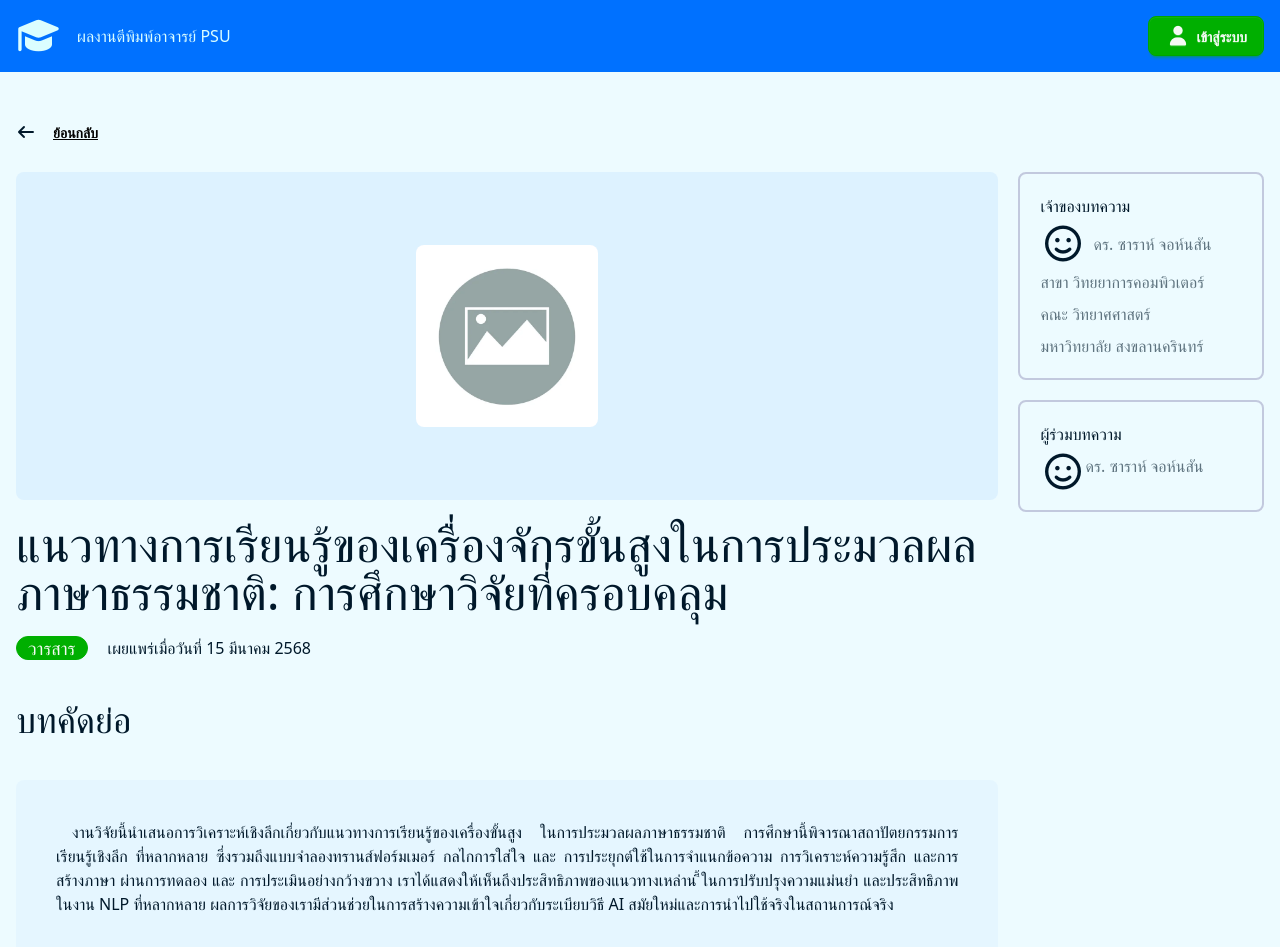
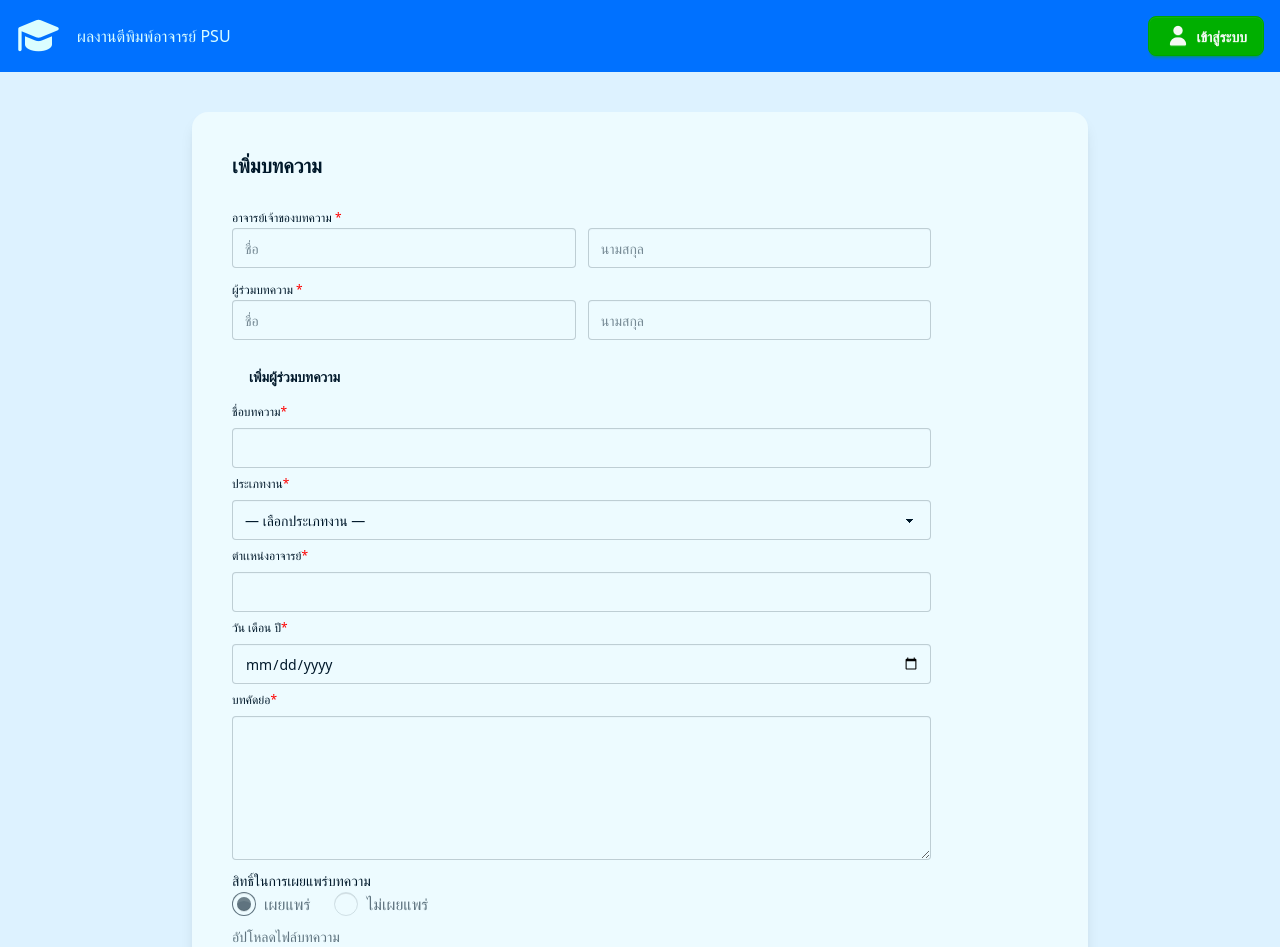
Before and after one commit to Tanagon492547/teacher_pubmanager_system, a Next.js app: page /addArticle in a window 1280 px wide. Shown: the top 947 px of the page. Built offline with nearby package versions, Linux system fonts and the light colour scheme.

Commit message:
หน้าเพิ่มบทความ addArticle

```diff
--- /dev/null
+++ b/app/addArticle/page.tsx
@@ -0,0 +1,163 @@
+"use client";
+import { usePathname } from 'next/navigation'
+import PaginationFeature from "@/components/PaginationFeature"
+
+const ArticlemanagementPage = () => {
+    const pathName = usePathname();
+    return (
+    <div className="min-h-screen w-full flex items-center justify-center bg-base-200 px-4 py-10">
+      <div className="w-full max-w-4xl bg-base-100 rounded-2xl shadow-lg p-8 md:p-10">
+
+        <div className="w-full flex justify-left mb-6">
+          <p className="text-xl font-bold">เพิ่มบทความ</p>
+        </div>
+
+
+        <div className="w-6/7 flex flex-col justify-center items-center">
+
+          <form action="" className="w-full flex flex-col gap-2">
+            {/* อาจารย์เจ้าของบทความ */}
+            <div>
+            <label className="text-xs font-medium">
+                อาจารย์เจ้าของบทความ <span className="text-error">*</span>
+            </label>
+            <div className="grid grid-cols-1 md:grid-cols-2 gap-3">
+              <input
+                className="input input-bordered w-full"
+                placeholder="ชื่อ"
+              />
+              <input
+                className="input input-bordered w-full"
+                placeholder="นามสกุล"
+              />
+            </div>
+          </div>
+
+            {/* ผู้ร่วมบทความ */}
+            <div>
+            <label className="text-xs font-medium">
+                ผู้ร่วมบทความ <span className="text-error">*</span>
+            </label>
+            <div className="grid grid-cols-1 md:grid-cols-2 gap-3">
+              <input
+                className="input input-bordered w-full"
+                placeholder="ชื่อ"
+              />
+              <input
+                className="input input-bordered w-full"
+                placeholder="นามสกุล"
+              />
+            </div>
+          </div>
+
+            {/* ปุ่มเพิ่มผู้ร่วมบทความ */}
+          <div >
+            <button type="button" className="btn btn-ghost mt-2 gap-2"
+            >เพิ่มผู้ร่วมบทความ
+            </button>
+         </div>
+
+            {/* ชื่อบทความ */}
+            <label  className="text-xs font-medium">
+                ชื่อบทความ<span className="text-error">*</span>
+            </label>
+            <div className="w-full relative">
+              <input type="text"
+                className="input input-bordered w-full"
+              />
+            </div>
+
+            {/* ประเภทงาน */}
+            <label  className="text-xs font-medium">ประเภทงาน<span className="text-error">*</span></label>
+            <div className="w-full relative">
+              <select className="select select-bordered w-full" required>
+              <option value="">— เลือกประเภทงาน —</option>
+              <option>บทความวิจัย (Research Article)</option>
+              <option>บทความทบทวน (Review Article)</option>
+              <option>บทความประชุมวิชาการ (Proceedings)</option>
+              <option>อื่น ๆ</option>
+            </select>
+            </div>
+
+            {/* ตำเเหน่งอาจารย์ */}
+            <label  className="text-xs font-medium">ตำเเหน่งอาจารย์<span className="text-error">*</span></label>
+            <div className="w-full relative">
+              <input type="text"
+                className="input input-bordered w-full"
+              />
+            </div>
+
+            {/* วัน เดือน ปี */}
+            <label  className="text-xs font-medium">วัน เดือน ปี<span className="text-error">*</span></label>
+            <div className="w-full relative">
+              <input type="date"
+                className="input input-bordered w-full pr-10"
+              />
+            </div>
+
+            {/* บทคัดย่อ */}
+            <label  className="text-xs font-medium">บทคัดย่อ<span className="text-error">*</span></label>
+            <div className="w-full relative">
+              <textarea
+              className="textarea textarea-bordered w-full min-h-36"
+            />
+            </div>
+
+            {/* สิทธิ์การเผยแพร่บทความ */}
+            <div>
+            <label className="text-xs font-medium">
+              <span className="label-text text-sm font-medium">
+                สิทธิ์ในการเผยแพร่บทความ
+              </span>
+            </label>
+            <div className="flex flex-wrap items-center gap-x-6 gap-y-2">
+              <label className="label cursor-pointer gap-2">
+                <input type="radio" name="rights" className="radio" defaultChecked />
+                <span className="label-text">เผยแพร่</span>
+              </label>
+              <label className="label cursor-pointer gap-2">
+                <input type="radio" name="rights" className="radio" />
+                <span className="label-text">ไม่เผยแพร่</span>
+              </label>
+            </div>
+          </div>
+
+          {/* อัปโหลดไฟล์ */}
+          <div>
+            <label className="label">
+              <span className="label-text text-sm font-medium">อัปโหลดไฟล์บทความ</span>
+            </label>
+            <label className="w-full">
+              <div className="flex items-center gap-3 border border-base-300 rounded-xl p-3 hover:bg-base-200 cursor-pointer">
+
+                <div className="flex-1">
+                  <p className="text-sm">อัปโหลดไฟล์บทความ</p>
+                  <p className="text-xs opacity-60">รองรับ .pdf</p>
+                </div>
+                <input type="file" className="hidden" accept=".pdf,.doc,.docx" />
+              </div>
+            </label>
+          </div>
+
+            {/* ปุ่มบันทึก ยกเลิก */}
+          <div className="pt-4 flex flex-col md:flex-row gap-3 md:gap-6 md:justify-center">
+            <button type="button"  className="btn btn-success md:min-w-48 rounded-2xl text-base-100">
+              บันทึก
+            </button>
+            <button type="button" className="btn btn-error md:min-w-48 rounded-2xl text-base-100">
+              ยกเลิก
+            </button>
+          </div>
+
+          </form>
+
+
+
+
+        </div>
+
+      </div>
+    </div>
+     );
+};
+export default ArticlemanagementPage;
```
Also changed, not shown: components/addArticle/addArticlefeature.tsx (added).
